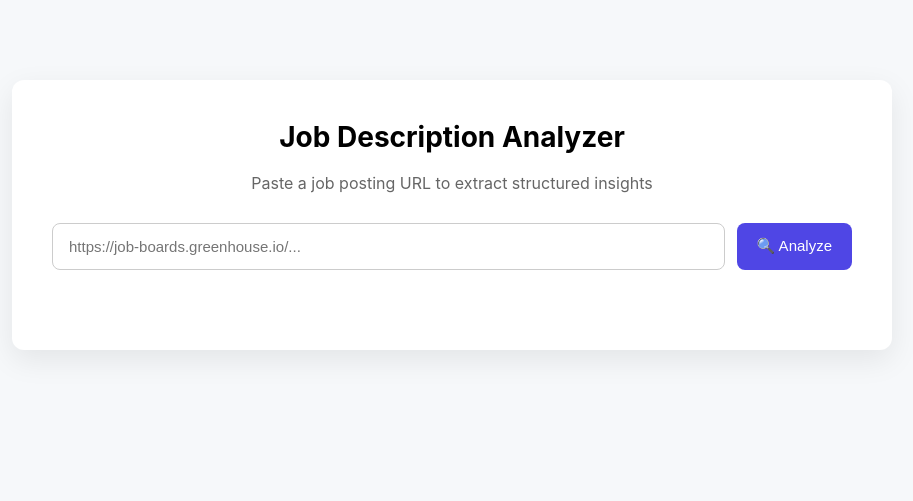
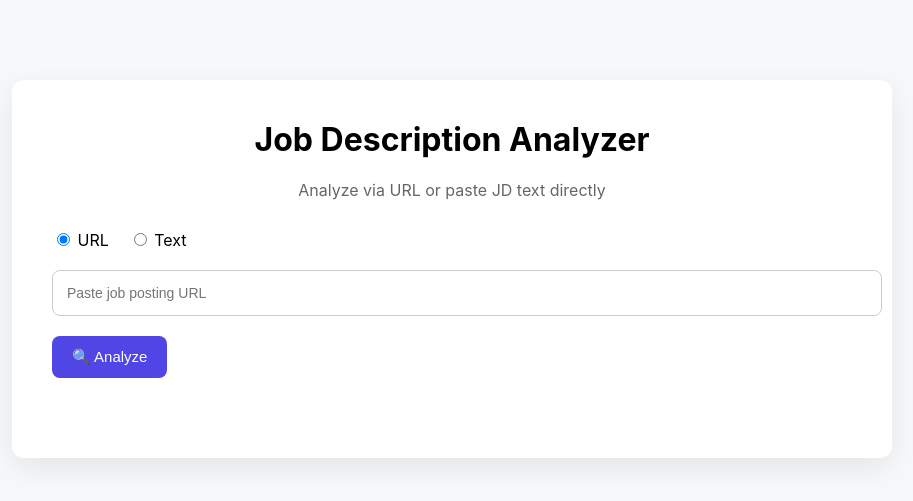
Before and after one commit to austin10231/JD-Analyzer-App, a Flask app: page / in a window 1280 px wide. Shown: the top 501 px of the page, without its empty margins (188-1101 px from the left). Run offline with Flask 3, Linux system fonts and the light colour scheme.

Commit message:
Update index.html

```diff
--- a/templates/index.html
+++ b/templates/index.html
@@ -3,6 +3,7 @@
 <head>
   <meta charset="UTF-8" />
   <title>JD Analyzer</title>
+
   <style>
     body {
       font-family: -apple-system, BlinkMacSystemFont, "Segoe UI", Roboto, sans-serif;
@@ -14,16 +15,15 @@
     .container {
       max-width: 800px;
       margin: 80px auto;
-      background: #ffffff;
+      background: white;
       padding: 40px;
       border-radius: 12px;
-      box-shadow: 0 10px 30px rgba(0, 0, 0, 0.08);
+      box-shadow: 0 10px 30px rgba(0,0,0,0.08);
     }
 
     h1 {
+      text-align: center;
       margin-top: 0;
-      font-size: 28px;
-      text-align: center;
     }
 
     .subtitle {
@@ -32,192 +32,150 @@
       margin-bottom: 30px;
     }
 
-    .input-group {
+    .mode-switch {
       display: flex;
-      gap: 12px;
+      gap: 20px;
+      margin-bottom: 20px;
     }
 
-    input[type="text"] {
-      flex: 1;
-      padding: 14px 16px;
-      font-size: 15px;
+    textarea, input[type="text"] {
+      width: 100%;
+      padding: 14px;
+      font-size: 14px;
       border-radius: 8px;
       border: 1px solid #ccc;
-      outline: none;
     }
 
-    input[type="text"]:focus {
-      border-color: #4f46e5;
+    textarea {
+      min-height: 160px;
     }
 
     button {
+      margin-top: 20px;
       background: #4f46e5;
-      color: #fff;
+      color: white;
       border: none;
       border-radius: 8px;
-      padding: 0 20px;
+      padding: 12px 20px;
       font-size: 15px;
       cursor: pointer;
-      display: flex;
-      align-items: center;
-      gap: 6px;
     }
 
     button:hover {
       background: #4338ca;
     }
 
-    .result-box {
+    .result {
       margin-top: 40px;
     }
 
-    .result-title {
-      font-weight: 600;
-      margin-bottom: 10px;
-    }
-
-    pre {
-      background: #0f172a;
-      color: #e5e7eb;
-      padding: 20px;
-      border-radius: 10px;
-      overflow-x: auto;
+    .tag {
+      display: inline-block;
+      background: #e0e7ff;
+      color: #3730a3;
+      padding: 6px 12px;
+      border-radius: 999px;
+      margin: 4px;
       font-size: 13px;
-      line-height: 1.5;
     }
 
     .loading {
       color: #4f46e5;
       font-weight: 500;
     }
-    .card {
-      background: #f9fafb;
-      border-radius: 10px;
-      padding: 20px;
-      margin-top: 20px;
-    }
-
-    .card h3 {
-      margin-top: 0;
-      margin-bottom: 12px;
-    }
-
-    .tags {
-      display: flex;
-      flex-wrap: wrap;
-      gap: 8px;
-    }
-
-    .tag {
-      background: #e0e7ff;
-      color: #3730a3;
-      padding: 6px 12px;
-      border-radius: 999px;
-      font-size: 13px;
-    }
-
   </style>
 </head>
 
 <body>
 <div class="container">
   <h1>Job Description Analyzer</h1>
-    <div class="subtitle">
-      Paste a job posting URL to extract structured insights
+  <div class="subtitle">Analyze via URL or paste JD text directly</div>
+
+  <!-- 模式选择 -->
+  <div class="mode-switch">
+    <label>
+      <input type="radio" name="mode" value="url" checked />
+      URL
+    </label>
+    <label>
+      <input type="radio" name="mode" value="text" />
+      Text
+    </label>
   </div>
 
-    <form id="jobForm" action="javascript:void(0);">
-      <div class="input-group">
-        <input
-          type="text"
-          name="job_url"
-          placeholder="https://job-boards.greenhouse.io/..."
-          required
-        />
-        <button type="submit">
-          🔍 Analyze
-        </button>
-      </div>
-    </form>
-
-    <div class="result-box">
-      <div id="result" style="display:none;">
-        <div class="card">
-          <h3>Job Overview</h3>
-          <p><strong>Company:</strong> <span id="company"></span></p>
-          <p><strong>Job Title:</strong> <span id="job_title"></span></p>
-          <p><strong>Seniority:</strong> <span id="seniority"></span></p>
-          <p><strong>Degree Requirement:</strong> <span id="degree"></span></p>
+  <!-- URL 输入 -->
+  <div id="urlBox">
+    <input id="jobUrl" type="text" placeholder="Paste job posting URL" />
   </div>
 
-        <div class="card">
-          <h3>Required Skills</h3>
-          <div class="tags" id="required_skills"></div>
+  <!-- Text 输入 -->
+  <div id="textBox" style="display:none;">
+    <textarea id="jobText" placeholder="Paste job description text here..."></textarea>
   </div>
 
-        <div class="card">
-          <h3>Preferred Skills</h3>
-          <div class="tags" id="preferred_skills"></div>
-        </div>
-      </div>
+  <button onclick="analyze()">🔍 Analyze</button>
 
-    </div>
+  <!-- 结果 -->
+  <div class="result" id="result"></div>
 </div>
 
 <script>
-document.addEventListener("DOMContentLoaded", () => {
-  const form = document.getElementById("jobForm");
-  const result = document.getElementById("result");
+function analyze() {
+  const mode = document.querySelector('input[name="mode"]:checked').value;
+  const resultDiv = document.getElementById("result");
 
-  form.addEventListener("submit", async (e) => {
-    e.preventDefault();   // ⭐ 防止页面跳转（必须）
+  resultDiv.innerHTML = "<div class='loading'>Analyzing...</div>";
 
-    result.style.display = "block";
-    result.innerHTML = "<em>Analyzing job description...</em>";
+  let payload = { mode };
 
-    const formData = new FormData(form);
-
-    try {
-      const response = await fetch("/analyze", {
-        method: "POST",
-        body: formData
-      });
-
-      if (!response.ok) {
-        throw new Error("Server error");
+  if (mode === "url") {
+    payload.job_url = document.getElementById("jobUrl").value;
+  } else {
+    payload.job_text = document.getElementById("jobText").value;
   }
 
-      const data = await response.json();
-      renderResult(data);
+  fetch("/analyze", {
+    method: "POST",
+    headers: { "Content-Type": "application/json" },
+    body: JSON.stringify(payload)
+  })
+  .then(res => res.json())
+  .then(data => {
+    if (data.error) {
+      resultDiv.innerHTML = "<b>Error:</b> " + data.error;
+      return;
+    }
 
-    } catch (err) {
-      result.innerHTML = "<b>Error analyzing job description.</b>";
-      console.error(err);
+    resultDiv.innerHTML = `
+      <h3>${data.job_title || ""}</h3>
+      <p><b>Company:</b> ${data.company || ""}</p>
+      <p><b>Seniority:</b> ${data.seniority || ""}</p>
+      <p><b>Degree:</b> ${(data.degree_requirement || []).join(", ")}</p>
+
+      <h4>Required Skills</h4>
+      ${(data.required_skills || []).map(s => `<span class="tag">${s}</span>`).join("")}
+
+      <h4>Preferred Skills</h4>
+      ${(data.preferred_skills || []).length
+        ? data.preferred_skills.map(s => `<span class="tag">${s}</span>`).join("")
+        : "<p>None</p>"}
+    `;
+  })
+  .catch(() => {
+    resultDiv.innerHTML = "<b>Error analyzing job description.</b>";
+  });
 }
+
+// 切换输入框
+document.querySelectorAll('input[name="mode"]').forEach(radio => {
+  radio.addEventListener("change", () => {
+    document.getElementById("urlBox").style.display =
+      radio.value === "url" && radio.checked ? "block" : "none";
+
+    document.getElementById("textBox").style.display =
+      radio.value === "text" && radio.checked ? "block" : "none";
   });
 });
-
-function renderResult(data) {
-  document.getElementById("result").innerHTML = `
-    <h3>Analysis Result</h3>
-
-    <p><b>Job Title:</b> ${data.job_title || "N/A"}</p>
-    <p><b>Company:</b> ${data.company || "N/A"}</p>
-    <p><b>Seniority:</b> ${data.seniority || "N/A"}</p>
-    <p><b>Degree Requirement:</b> ${(data.degree_requirement || []).join(", ") || "N/A"}</p>
-
-    <h4>Required Skills</h4>
-    <div class="tags">
-      ${(data.required_skills || []).map(s => `<span class="tag">${s}</span>`).join("") || "None"}
-    </div>
-
-    <h4>Preferred Skills</h4>
-    <div class="tags">
-      ${(data.preferred_skills || []).map(s => `<span class="tag">${s}</span>`).join("") || "None"}
-    </div>
-  `;
-}
 </script>
-
 </body>
 </html>
```
Lines whose indentation alone changed are shown as unchanged.
